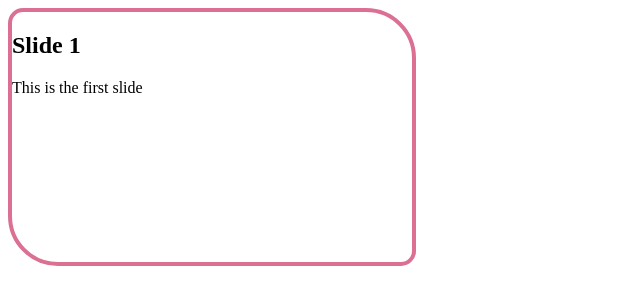
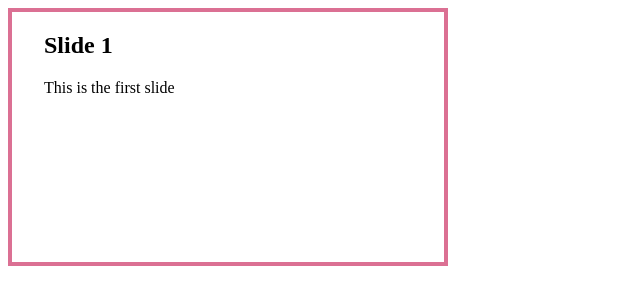
Before and after one commit to ademuro/presentation-for-real, a plain HTML site: page index.html in a window 1280 px wide. Shown: the whole page, without its empty margins (0-640 px from the left). Drawn offline with Linux system fonts and the light colour scheme.

Commit message:
changed spacing to 2em

```diff
--- a/style.css
+++ b/style.css
@@ -2,8 +2,7 @@ section {
     width: 400px;
     height: 250px;
     border: 4px solid palevioletred;
-    border-radius: 15px 50px;
-
+    padding-left: 2em;
     -webkit-transition: -webkit-transform .7s ease, opacity .7s ease;
     -moz-transition: -moz-transform .7s ease, opacity .7s ease;
     -ms-transition: -ms-transform .7s ease, opacity .7s ease;
```
